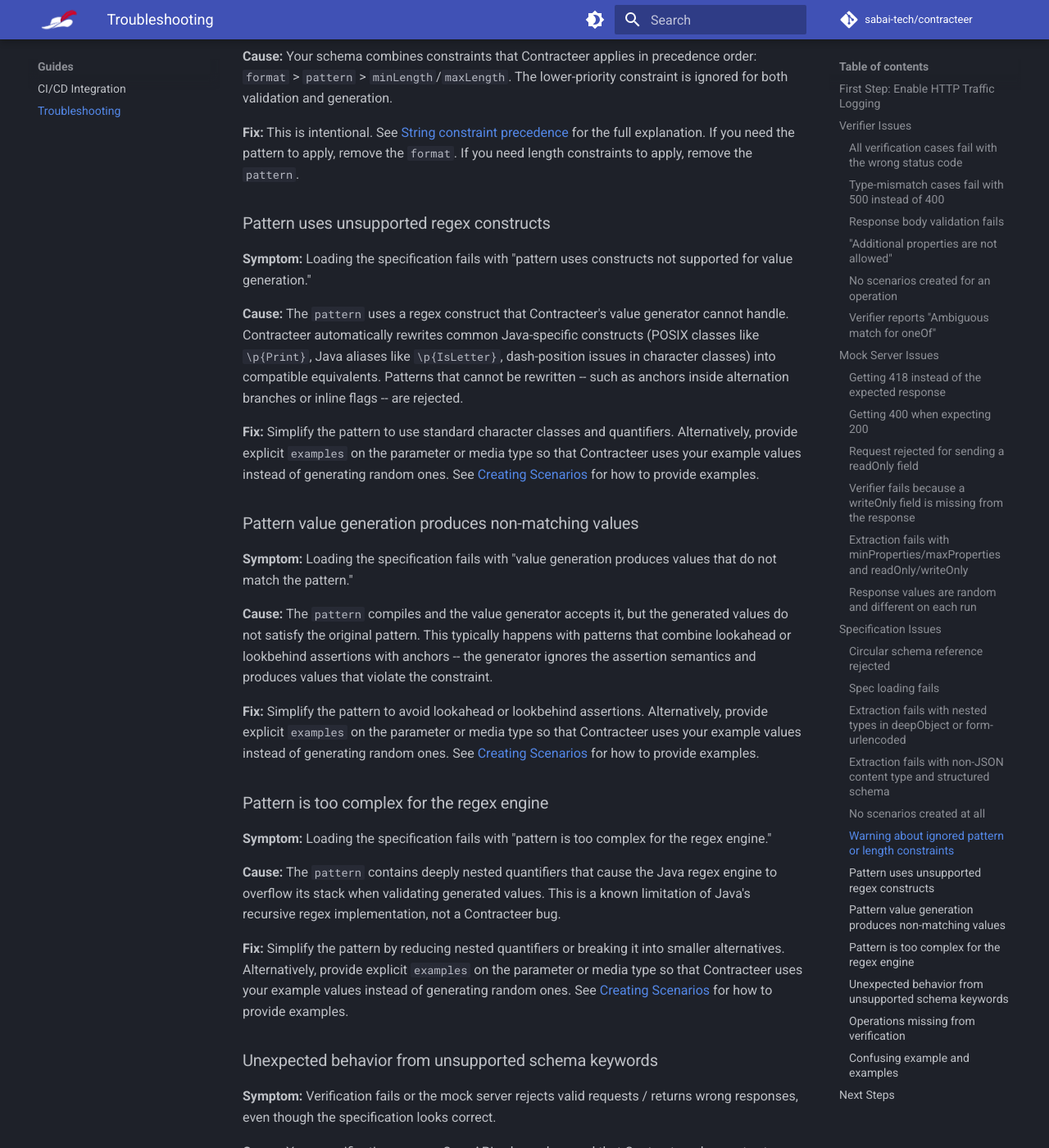
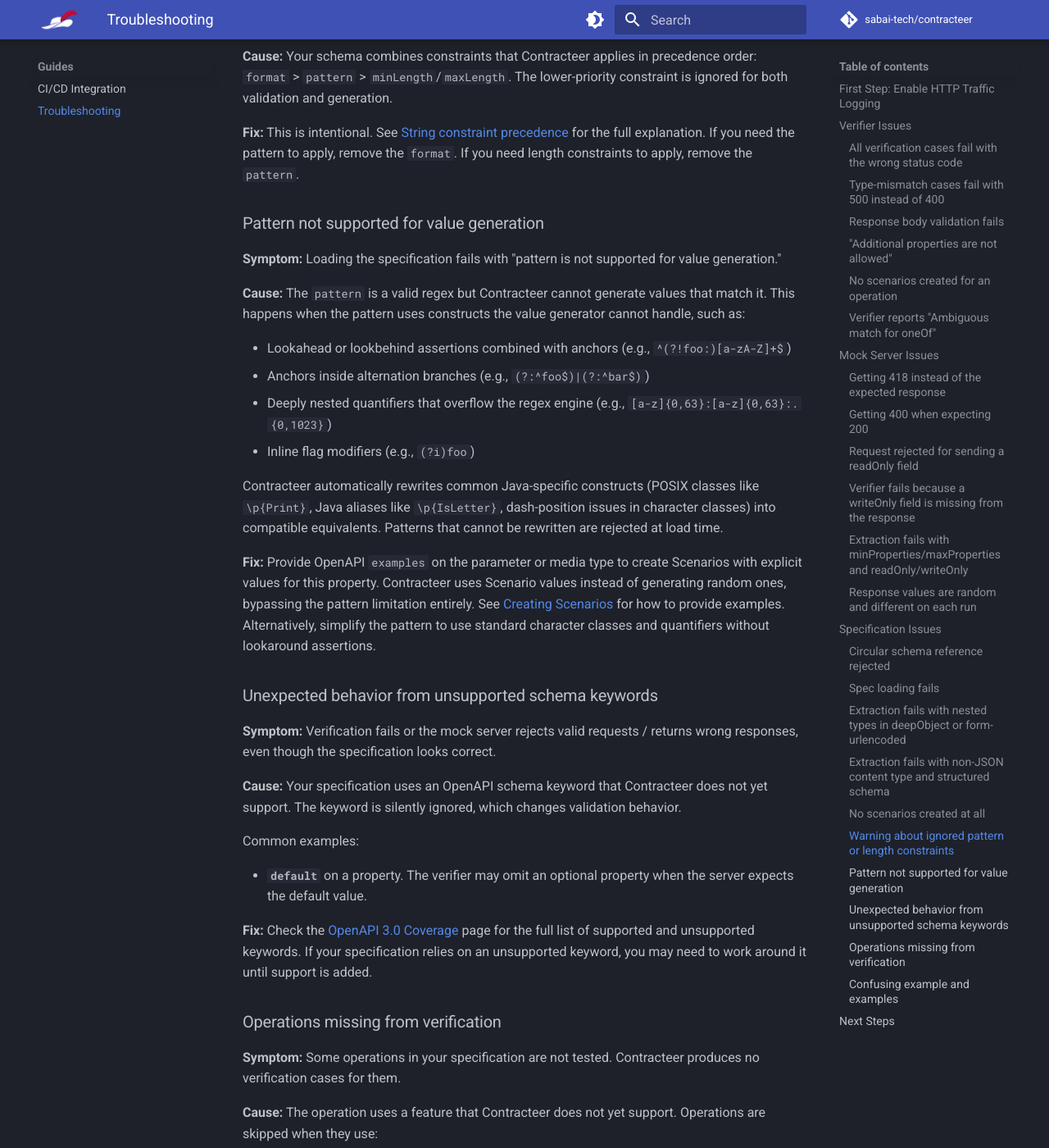
Before and after one commit to sabai-tech/contracteer, an MkDocs documentation site: the page built from docs/docs/guides/troubleshooting.md, in a window 1280 px wide and 1400 px high, scrolled down 6699 px. Shown: the whole window at 82% size. Built offline with MkDocs 1.6.1 and Material for MkDocs 9.7.7, drawn with Linux system fonts in a browser that asks for light colours; comment, search, counter and statistics services are not loaded; the version menu is left out.

Commit message:
refactor(core): unify pattern error messages with actionable fix suggestion

```diff
--- a/docs/docs/guides/troubleshooting.md
+++ b/docs/docs/guides/troubleshooting.md
@@ -262,39 +262,25 @@ See [String constraint precedence](../concepts/openapi-coverage.md#string-constr
 If you need the pattern to apply, remove the `format`.
 If you need length constraints to apply, remove the `pattern`.
 
-### Pattern uses unsupported regex constructs
+### Pattern not supported for value generation
 
-**Symptom:** Loading the specification fails with "pattern uses constructs not supported for value generation."
+**Symptom:** Loading the specification fails with "pattern is not supported for value generation."
 
-**Cause:** The `pattern` uses a regex construct that Contracteer's value generator cannot handle.
+**Cause:** The `pattern` is a valid regex but Contracteer cannot generate values that match it.
+This happens when the pattern uses constructs the value generator cannot handle, such as:
+
+- Lookahead or lookbehind assertions combined with anchors (e.g., `^(?!foo:)[a-zA-Z]+$`)
+- Anchors inside alternation branches (e.g., `(?:^foo$)|(?:^bar$)`)
+- Deeply nested quantifiers that overflow the regex engine (e.g., `[a-z]{0,63}:[a-z]{0,63}:.{0,1023}`)
+- Inline flag modifiers (e.g., `(?i)foo`)
+
 Contracteer automatically rewrites common Java-specific constructs (POSIX classes like `\p{Print}`, Java aliases like `\p{IsLetter}`, dash-position issues in character classes) into compatible equivalents.
-Patterns that cannot be rewritten -- such as anchors inside alternation branches or inline flags -- are rejected.
+Patterns that cannot be rewritten are rejected at load time.
 
-**Fix:** Simplify the pattern to use standard character classes and quantifiers.
-Alternatively, provide explicit `examples` on the parameter or media type so that Contracteer uses your example values instead of generating random ones.
+**Fix:** Provide OpenAPI `examples` on the parameter or media type to create Scenarios with explicit values for this property.
+Contracteer uses Scenario values instead of generating random ones, bypassing the pattern limitation entirely.
 See [Creating Scenarios](../concepts/scenarios.md) for how to provide examples.
-
-### Pattern value generation produces non-matching values
-
-**Symptom:** Loading the specification fails with "value generation produces values that do not match the pattern."
-
-**Cause:** The `pattern` compiles and the value generator accepts it, but the generated values do not satisfy the original pattern.
-This typically happens with patterns that combine lookahead or lookbehind assertions with anchors -- the generator ignores the assertion semantics and produces values that violate the constraint.
-
-**Fix:** Simplify the pattern to avoid lookahead or lookbehind assertions.
-Alternatively, provide explicit `examples` on the parameter or media type so that Contracteer uses your example values instead of generating random ones.
-See [Creating Scenarios](../concepts/scenarios.md) for how to provide examples.
-
-### Pattern is too complex for the regex engine
-
-**Symptom:** Loading the specification fails with "pattern is too complex for the regex engine."
-
-**Cause:** The `pattern` contains deeply nested quantifiers that cause the Java regex engine to overflow its stack when validating generated values.
-This is a known limitation of Java's recursive regex implementation, not a Contracteer bug.
-
-**Fix:** Simplify the pattern by reducing nested quantifiers or breaking it into smaller alternatives.
-Alternatively, provide explicit `examples` on the parameter or media type so that Contracteer uses your example values instead of generating random ones.
-See [Creating Scenarios](../concepts/scenarios.md) for how to provide examples.
+Alternatively, simplify the pattern to use standard character classes and quantifiers without lookaround assertions.
 
 ### Unexpected behavior from unsupported schema keywords
 
```
Also changed, not shown: 2 other files.
